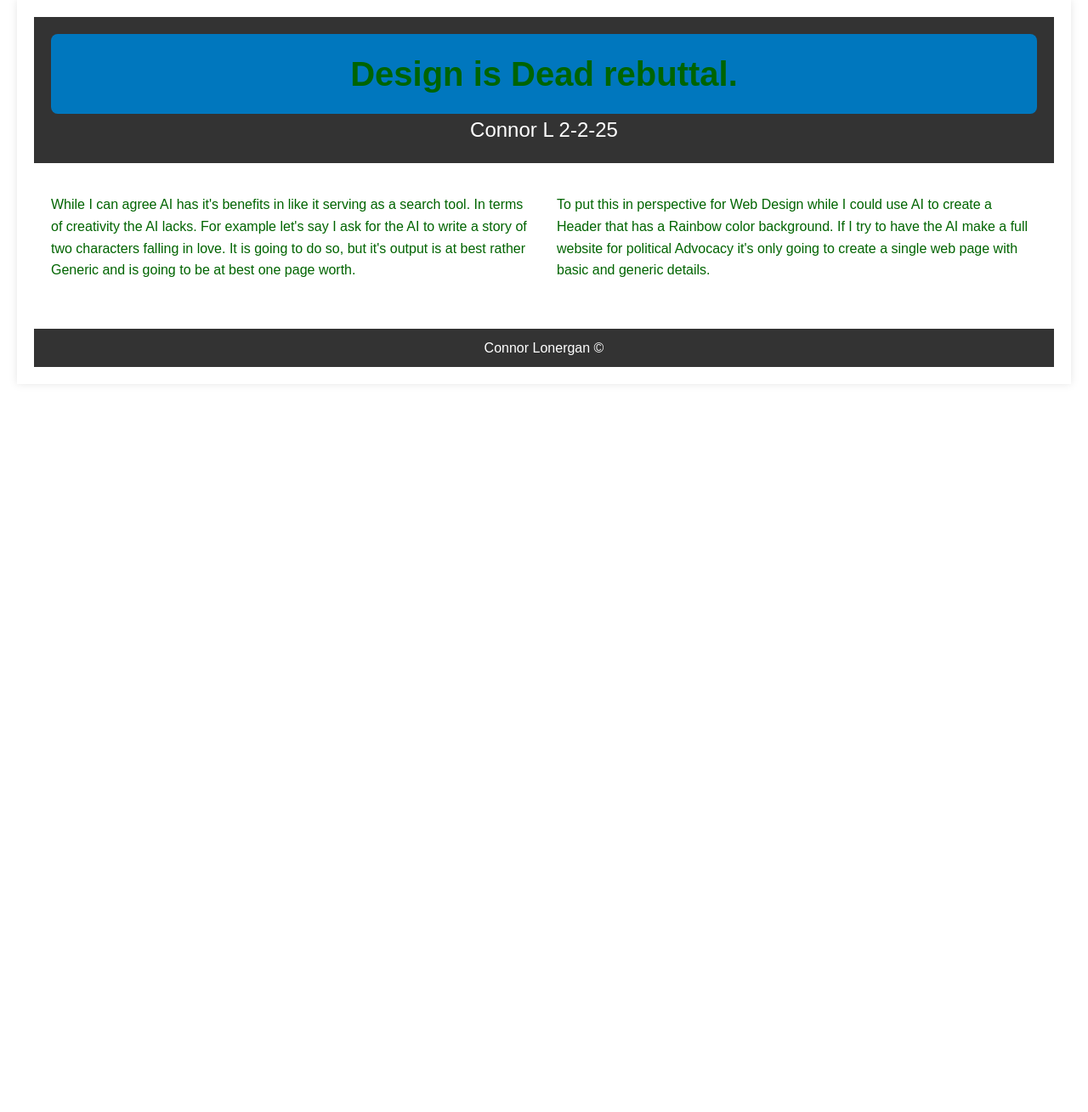
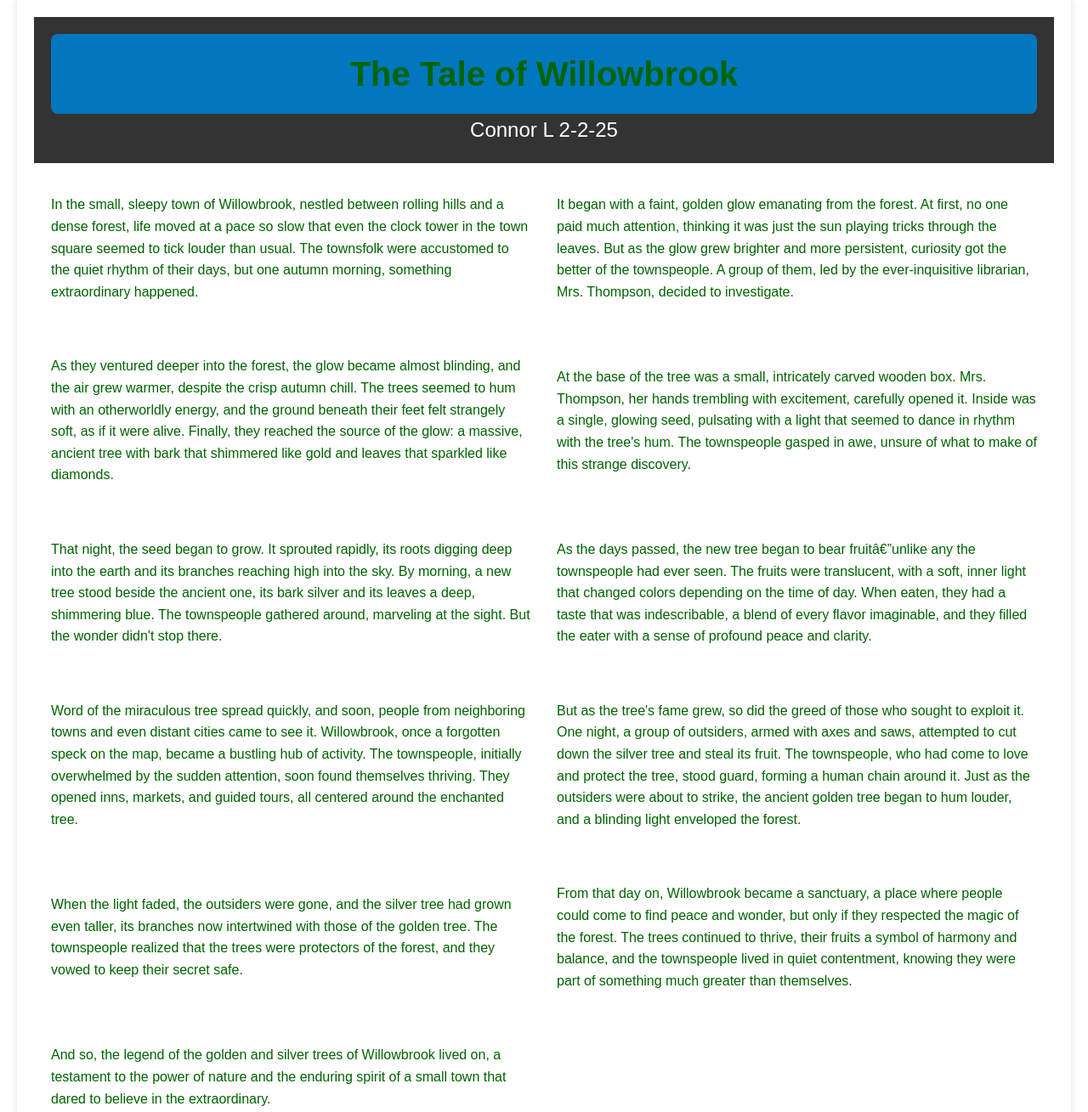
Before and after one commit to CPL-Git-CCC/Website, a plain HTML site: page assignment1/index.html in a window 1280 px wide. Shown: the top 1309 px of the page at 85% size. Before the commit the page ends 800 px from the top, so only its background shows below. Drawn offline with Linux system fonts and the light colour scheme; files that its build step writes are made by us from their sources.

Commit message:
Add files via upload

```diff
--- a/assignment1/index.html
+++ b/assignment1/index.html
@@ -26,12 +26,21 @@
 <body>
 <div id="container">
 <header>
-  <h1>Design is Dead rebuttal.</h1>
+  <h1>The Tale of Willowbrook</h1>
   <h2>Connor L 2-2-25</h2>
 </header>
 <main>
-<p>While I can agree AI has it's benefits in like it serving as a search tool. In terms of creativity the AI lacks. For example let's say I ask for the AI to write a story of two characters falling in love. It is going to do so, but it's output is at best rather Generic and is going to be at best one page worth.</p>
-<p>To put this in perspective for Web Design while I could use AI to create a Header that has a Rainbow color background. If I try to have the AI make a full website for political Advocacy it's only going to create a single web page with basic and generic details.</p>
+  <p>In the small, sleepy town of Willowbrook, nestled between rolling hills and a dense forest, life moved at a pace so slow that even the clock tower in the town square seemed to tick louder than usual. The townsfolk were accustomed to the quiet rhythm of their days, but one autumn morning, something extraordinary happened.</p>
+    <p>It began with a faint, golden glow emanating from the forest. At first, no one paid much attention, thinking it was just the sun playing tricks through the leaves. But as the glow grew brighter and more persistent, curiosity got the better of the townspeople. A group of them, led by the ever-inquisitive librarian, Mrs. Thompson, decided to investigate.</p>
+    <p>As they ventured deeper into the forest, the glow became almost blinding, and the air grew warmer, despite the crisp autumn chill. The trees seemed to hum with an otherworldly energy, and the ground beneath their feet felt strangely soft, as if it were alive. Finally, they reached the source of the glow: a massive, ancient tree with bark that shimmered like gold and leaves that sparkled like diamonds.</p>
+    <p>At the base of the tree was a small, intricately carved wooden box. Mrs. Thompson, her hands trembling with excitement, carefully opened it. Inside was a single, glowing seed, pulsating with a light that seemed to dance in rhythm with the tree's hum. The townspeople gasped in awe, unsure of what to make of this strange discovery.</p>
+    <p>That night, the seed began to grow. It sprouted rapidly, its roots digging deep into the earth and its branches reaching high into the sky. By morning, a new tree stood beside the ancient one, its bark silver and its leaves a deep, shimmering blue. The townspeople gathered around, marveling at the sight. But the wonder didn't stop there.</p>
+    <p>As the days passed, the new tree began to bear fruit—unlike any the townspeople had ever seen. The fruits were translucent, with a soft, inner light that changed colors depending on the time of day. When eaten, they had a taste that was indescribable, a blend of every flavor imaginable, and they filled the eater with a sense of profound peace and clarity.</p>
+    <p>Word of the miraculous tree spread quickly, and soon, people from neighboring towns and even distant cities came to see it. Willowbrook, once a forgotten speck on the map, became a bustling hub of activity. The townspeople, initially overwhelmed by the sudden attention, soon found themselves thriving. They opened inns, markets, and guided tours, all centered around the enchanted tree.</p>
+    <p>But as the tree's fame grew, so did the greed of those who sought to exploit it. One night, a group of outsiders, armed with axes and saws, attempted to cut down the silver tree and steal its fruit. The townspeople, who had come to love and protect the tree, stood guard, forming a human chain around it. Just as the outsiders were about to strike, the ancient golden tree began to hum louder, and a blinding light enveloped the forest.</p>
+    <p>When the light faded, the outsiders were gone, and the silver tree had grown even taller, its branches now intertwined with those of the golden tree. The townspeople realized that the trees were protectors of the forest, and they vowed to keep their secret safe.</p>
+    <p>From that day on, Willowbrook became a sanctuary, a place where people could come to find peace and wonder, but only if they respected the magic of the forest. The trees continued to thrive, their fruits a symbol of harmony and balance, and the townspeople lived in quiet contentment, knowing they were part of something much greater than themselves.</p>
+    <p>And so, the legend of the golden and silver trees of Willowbrook lived on, a testament to the power of nature and the enduring spirit of a small town that dared to believe in the extraordinary.</p>
 </main>
 <footer>
   Connor Lonergan &#169;
```
Also changed, not shown: index.html (+1 -1 lines), 1 other file.
